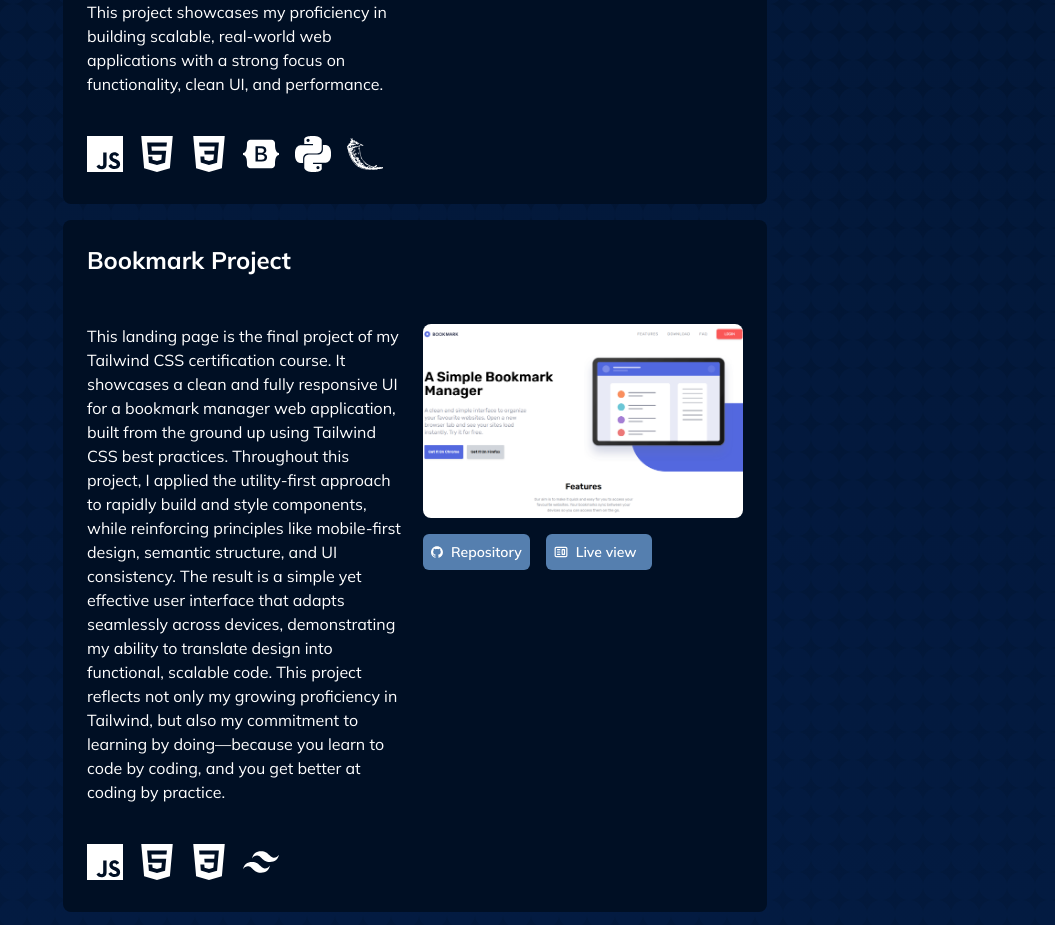
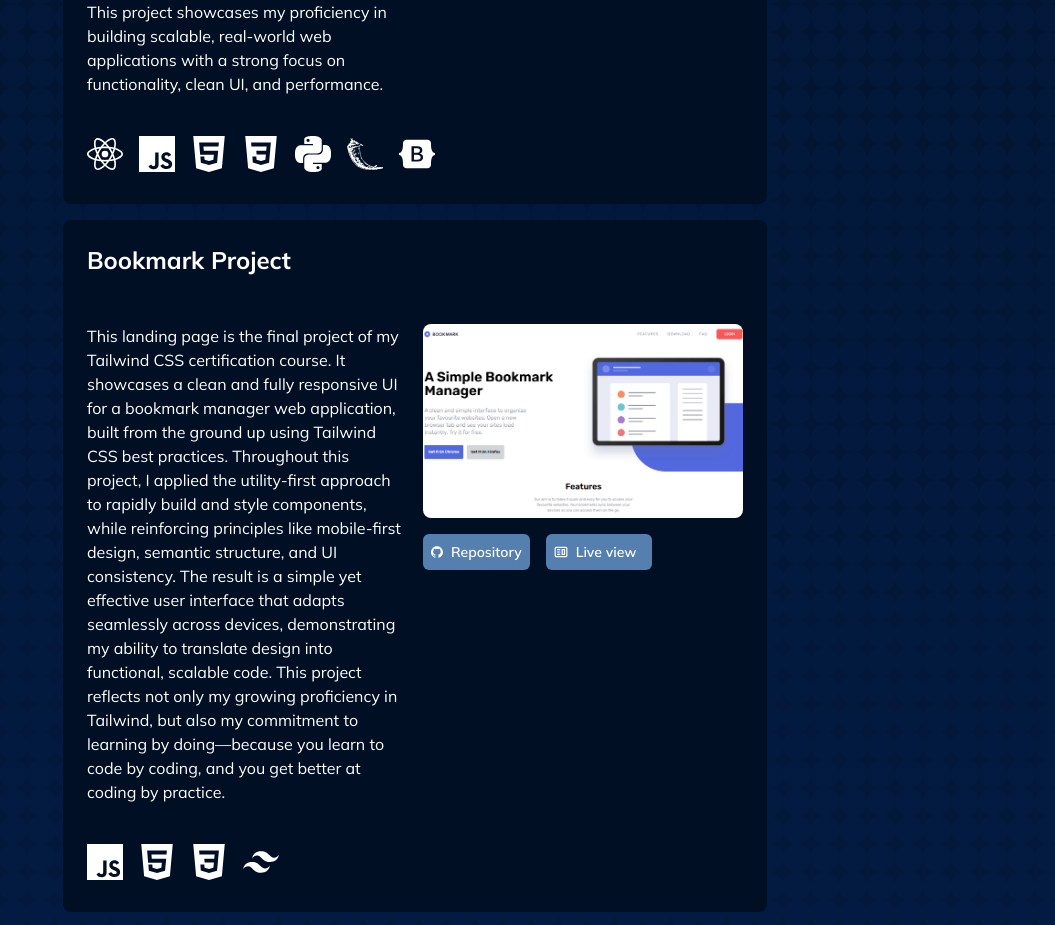
Before and after one commit to Alejosz1902/portfolio, a React (Vite) app: page / in a window 1280 px wide. Shown: the part 1340-2265 px from the top of the page, without its empty margins (225-1280 px from the left). Built offline with nearby package versions, Linux system fonts and the light colour scheme; a web font is replaced by a local one.

Commit message:
corrected project

```diff
--- a/src/components/projects.jsx
+++ b/src/components/projects.jsx
@@ -22,9 +22,12 @@ const Projects = () => {
                         </div>
                         <div className="flex flex-col w-full md:w-1/2 items-start md:p-2">
                             <p className="text-white mt-4 md:mt-8">Eventicket is a full-stack web application designed to help businesses sell event tickets directly to customers in a seamless and secure way. Built with a robust tech stack including React, JavaScript, Python, Flask, Bootstrap, HTML, and CSS, this project demonstrates my ability to bridge front-end and back-end development effectively. Key features include user authentication, event creation and management, ticket purchasing, and payment integration via PayPal, as well as media handling with Cloudinary APIs. I implemented state management using Flux architecture, enabling smooth data flow and a responsive, intuitive user experience. This project showcases my proficiency in building scalable, real-world web applications with a strong focus on functionality, clean UI, and performance.</p>
-                            <div className="flex flex-row mt-4 mx-0 text-white md:mt-8">
-
+                            <div className="flex flex-col mt-4 mx-0 text-white md:mt-8 md:flex-row">
+                                <div className="flex flex-row mx-0 p-0 w-full">
                                     <div className="text-white hover:text-lightBlue pl-0 py-2 pr-2 hover:scale-110">
+                                        <SiReact className="text-4xl" />
+                                    </div>
+                                    <div className="text-white hover:text-lightBlue p-2 hover:scale-110">
                                         <SiJavascript className="text-4xl" />
                                     </div>
                                     <div className="text-white hover:text-lightBlue p-2 hover:scale-110">
@@ -33,14 +36,17 @@ const Projects = () => {
                                     <div className="text-white hover:text-lightBlue p-2 hover:scale-110">
                                         <SiCss3 className="text-4xl" />
                                     </div>
-                                <div className="text-white hover:text-lightBlue p-2 hover:scale-110">
-                                    <SiBootstrap className="text-4xl" />
                                 </div>
-                                <div className="text-white hover:text-lightBlue p-2 hover:scale-110">
+                                <div className="flex flex-row mx-0 p-0 w-full">
+                                    <div className="text-white hover:text-lightBlue pl-0 py-2 pr-2 md:p-2 hover:scale-110">
                                         <SiPython className="text-4xl" />
                                     </div>
                                     <div className="text-white hover:text-lightBlue p-2 hover:scale-110">
                                         <SiFlask className="text-4xl" />
+                                    </div>
+                                    <div className="text-white hover:text-lightBlue p-2 hover:scale-110">
+                                    <SiBootstrap className="text-4xl" />
+                                    </div>
                                 </div>
                             </div>
                         </div>
```
Lines whose indentation alone changed are shown as unchanged.
